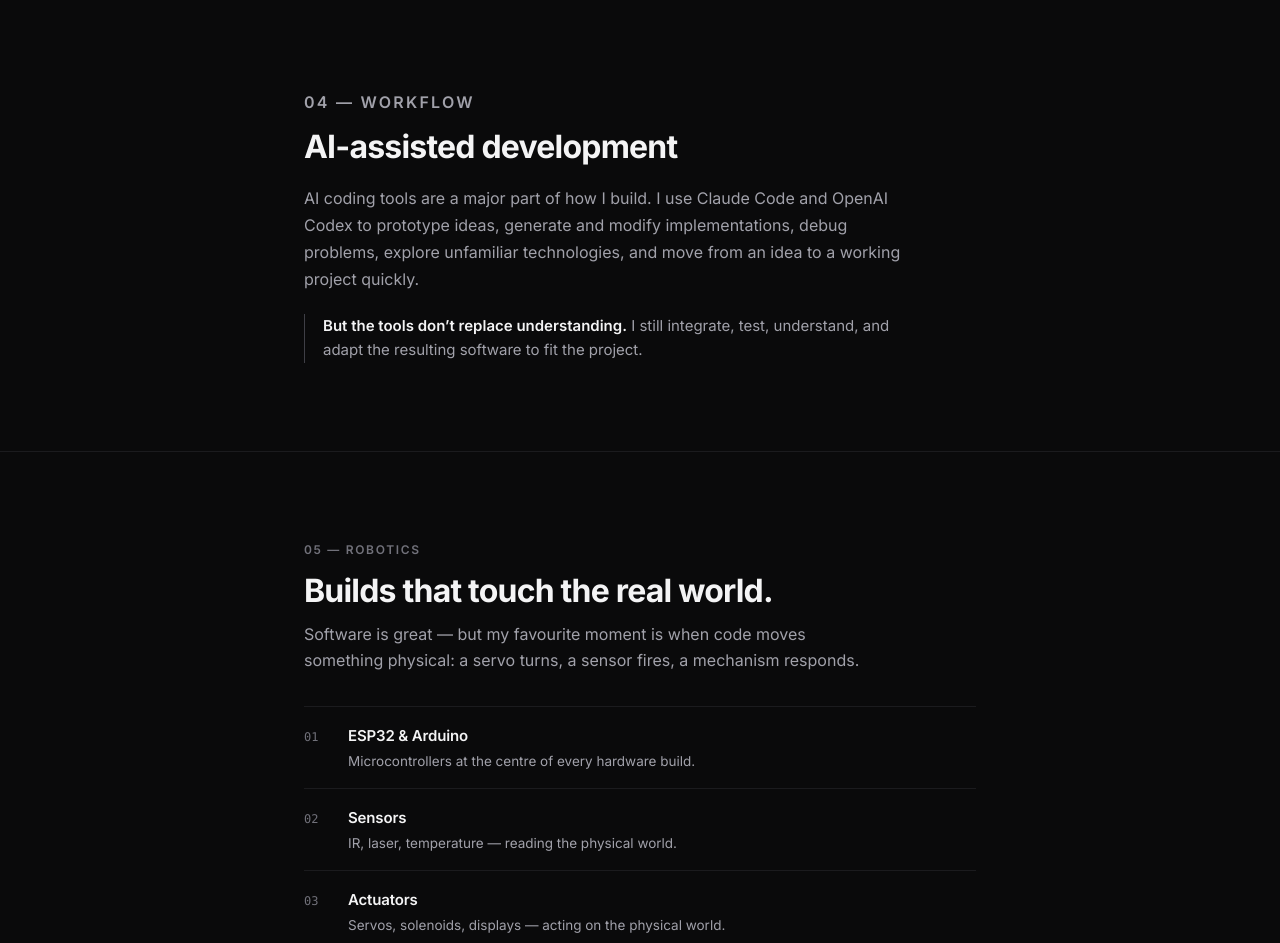
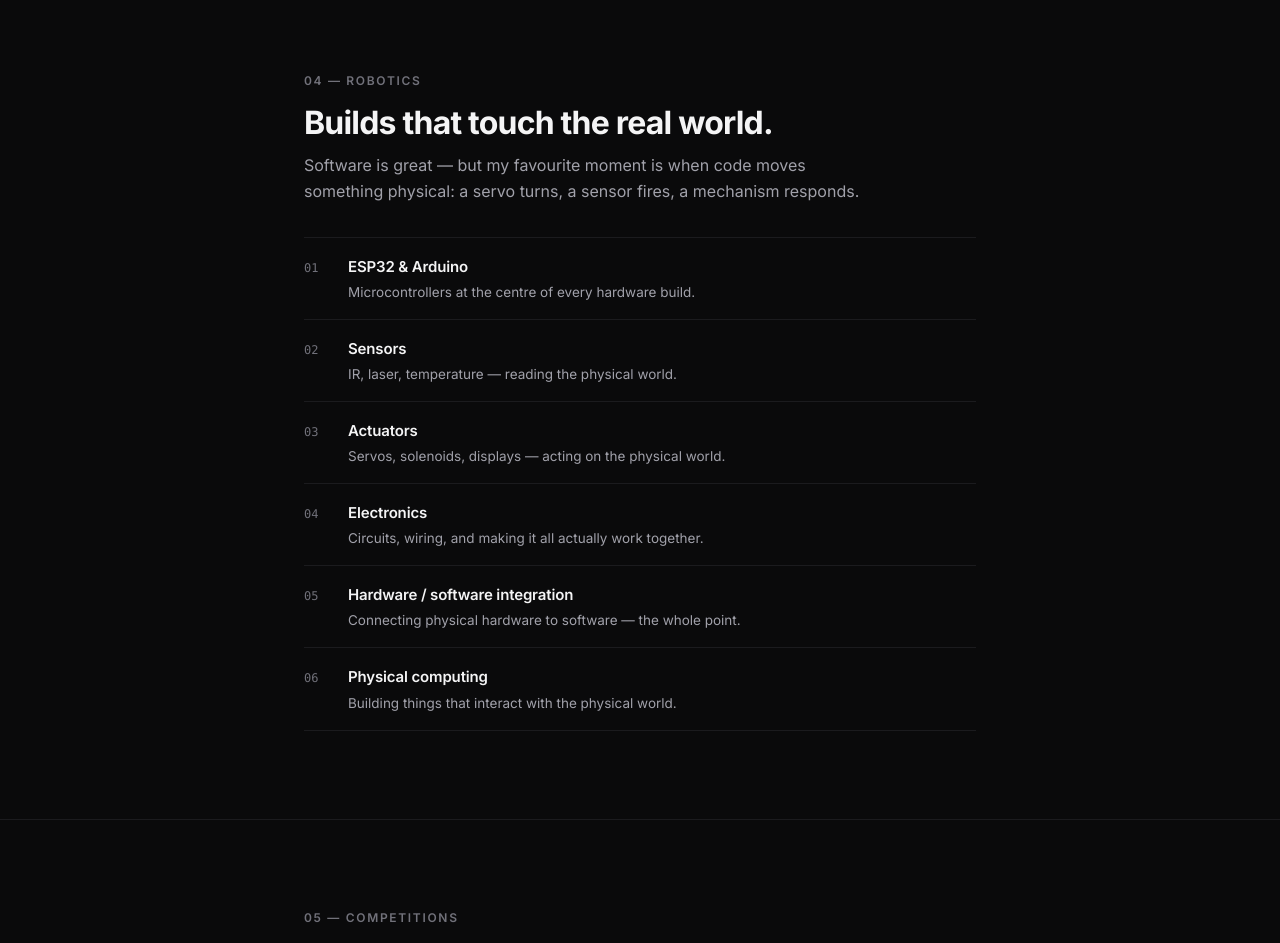
Before and after one commit to Raghav2012Code/dev-portfolio, a React (Vite) app: page / in a window 1280 px wide. Shown: the part 4320-5263 px from the top of the page. Built offline with nearby package versions, Linux system fonts and the light colour scheme.

Commit message:
Remove AI Workflow section and its styles; renumber sections

```diff
--- a/src/App.tsx
+++ b/src/App.tsx
@@ -1,7 +1,6 @@
 import { MotionConfig } from "motion/react";
 import { About } from "./components/About";
 import { Achievements } from "./components/Achievements";
-import { AIWorkflow } from "./components/AIWorkflow";
 import { Contact } from "./components/Contact";
 import { Currently } from "./components/Currently";
 import { Footer } from "./components/Footer";
@@ -25,7 +24,6 @@ export function App() {
         <About />
         <Projects />
         <Skills />
-        <AIWorkflow />
         <Robotics />
         <Timeline />
         <Currently />
--- a/src/components/AIWorkflow.tsx
+++ /dev/null
@@ -1,24 +0,0 @@
-import { motion } from "motion/react";
-import { reveal } from "../lib/motion";
-import { SectionHead } from "./ui";
-
-export function AIWorkflow() {
-  return (
-    <section className="section" id="workflow">
-      <div className="container narrow">
-        <SectionHead eyebrow="04 — Workflow" title="AI-assisted development" />
-        <motion.div {...reveal(2)}>
-          <p>
-            AI coding tools are a major part of how I build. I use Claude Code and OpenAI Codex to
-            prototype ideas, generate and modify implementations, debug problems, explore unfamiliar
-            technologies, and move from an idea to a working project quickly.
-          </p>
-          <p className="note">
-            <strong>But the tools don’t replace understanding.</strong> I still integrate, test,
-            understand, and adapt the resulting software to fit the project.
-          </p>
-        </motion.div>
-      </div>
-    </section>
-  );
-}
--- a/src/components/Contact.tsx
+++ b/src/components/Contact.tsx
@@ -7,7 +7,7 @@ export function Contact() {
   return (
     <section className="section" id="contact">
       <div className="container narrow">
-        <SectionHead eyebrow="08 — Contact" title="Say hello." />
+        <SectionHead eyebrow="07 — Contact" title="Say hello." />
         <motion.p {...reveal(2)} className="section-lead">
           Always happy to talk robotics, hardware, or builds in progress.
         </motion.p>
--- a/src/components/Currently.tsx
+++ b/src/components/Currently.tsx
@@ -7,7 +7,7 @@ export function Currently() {
   return (
     <section className="section" id="currently">
       <div className="container narrow">
-        <SectionHead eyebrow="07 — Currently" title="Building / exploring now" />
+        <SectionHead eyebrow="06 — Currently" title="Building / exploring now" />
         <motion.ul {...reveal(2)} className="currently-list">
           {CURRENTLY.map((item) => (
             <li key={item}>{item}</li>
--- a/src/components/Robotics.tsx
+++ b/src/components/Robotics.tsx
@@ -8,7 +8,7 @@ export function Robotics() {
     <section className="section" id="robotics">
       <div className="container robotics-grid">
         <div>
-          <SectionHead eyebrow="05 — Robotics" title="Builds that touch the real world." />
+          <SectionHead eyebrow="04 — Robotics" title="Builds that touch the real world." />
           <motion.p {...reveal(2)} className="section-lead">
             Software is great — but my favourite moment is when code moves something physical: a
             servo turns, a sensor fires, a mechanism responds.
--- a/src/components/Timeline.tsx
+++ b/src/components/Timeline.tsx
@@ -7,7 +7,7 @@ export function Timeline() {
   return (
     <section className="section" id="timeline">
       <div className="container narrow">
-        <SectionHead eyebrow="06 — Competitions" title="Competition timeline" />
+        <SectionHead eyebrow="05 — Competitions" title="Competition timeline" />
         <motion.ol
           className="timeline"
           variants={listVariants}
--- a/src/index.css
+++ b/src/index.css
@@ -76,7 +76,7 @@ a:focus-visible, button:focus-visible {
   text-wrap: balance;
 }
 .section-lead { color: var(--text-dim); margin-top: 10px; font-size: 16px; line-height: 1.65; max-width: 36rem; text-wrap: pretty; }
-.about-copy p, .project-desc, #workflow p { text-wrap: pretty; }
+.about-copy p, .project-desc { text-wrap: pretty; }
 
 /* ---------- WM Button, adapted: quiet variants, one height, one radius ---------- */
 .btn {
@@ -253,14 +253,6 @@ a:focus-visible, button:focus-visible {
 .stack-row p:last-child { color: var(--text-dim); line-height: 1.7; }
 .stack-label { font-size: 12px; font-weight: 600; letter-spacing: 0.1em; text-transform: uppercase; color: var(--text-faint); padding-top: 3px; }
 
-/* ---------- workflow ---------- */
-#workflow p { color: var(--text-dim); font-size: 16px; margin-top: 18px; max-width: 38rem; }
-#workflow .note {
-  margin-top: 20px; padding-left: 18px;
-  border-left: 1px solid var(--line-faint); color: var(--text-dim); font-size: 15px; line-height: 1.65;
-}
-#workflow .note strong { color: var(--text); font-weight: 600; }
-
 /* ---------- robotics ---------- */
 .robotics-grid { display: block; }
 .robo-list { list-style: none; margin-top: 32px; border-top: 1px solid var(--line); }
```
Also changed, not shown: 1 other file (tests, documents, lock files or other folders).
